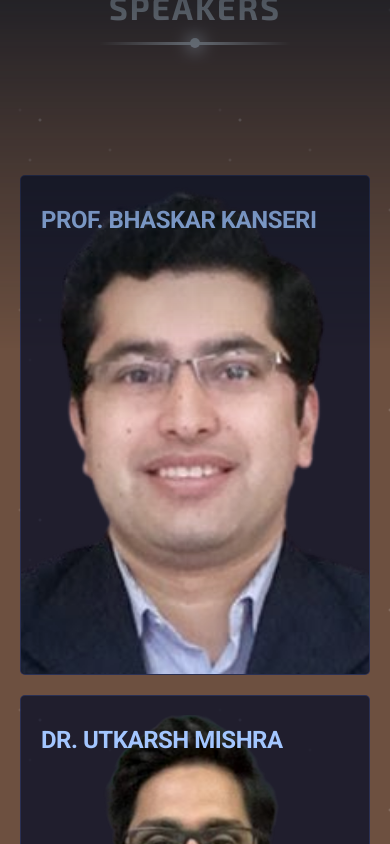
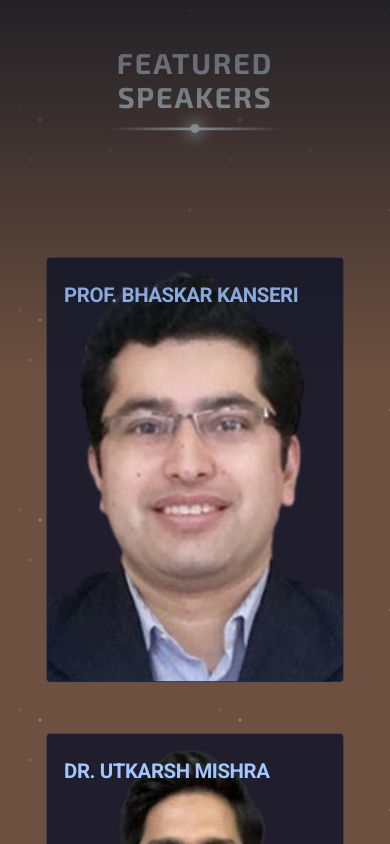
Before and after one commit to ShauryaRahlon/JSCOP-7-Frontend, a React (Vite) app: page /speaker in a window 390 px wide. Shown: the top 844 px of the page. Built offline with nearby package versions, Linux system fonts and the light colour scheme.

Commit message:
Making speakers page responsive

```diff
--- a/src/Pages/Speaker/Speaker.jsx
+++ b/src/Pages/Speaker/Speaker.jsx
@@ -34,6 +34,7 @@ function Speaker() {
       <div className="speaker-container" ref={containerRef}>
         <div className="speaker-heading">
           <h2>Featured Speakers</h2>
+          <div />
           <div className="cosmic-line"></div>
         </div>
         <div className="wrap">
--- a/src/Pages/Speaker/Speaker.scss
+++ b/src/Pages/Speaker/Speaker.scss
@@ -92,10 +92,10 @@
 
 .speaker-heading {
   text-align: center;
-  margin: 80px 0 40px 0;
-  // padding: 40px 0;
+  margin: 40px 0 70px 0;
+  padding-bottom: 40px;
   position: relative;
-  top: -30px;
+  // top: -30px;
 
   h2 {
     font-size: 3rem;
@@ -110,7 +110,7 @@
     // -webkit-text-fill-color: transparent;
     // background-clip: text;
     // text-shadow: 0 0 20px rgba(111, 184, 255, 0.3);
-    position: relative;
+    // position: relative;
     display: inline-block;
   }
 
@@ -147,7 +147,7 @@
   gap: 30px;
   // max-width: 1200px;
   width: 100%;
-  margin: 0 auto;
+  margin: 10px auto;
   padding: 60px 0 70px 0;
 
   .tile {
@@ -184,6 +184,10 @@
   @media (max-width: 1100px) {
     grid-template-columns: repeat(2, 1fr);
 
+    // .wrap {
+    //   scale: 0.9;
+    //   padding-bottom: 40px;
+    // }
     .tile:nth-child(3) {
       transition-delay: 0.1s;
     }
@@ -203,6 +207,11 @@
 }
 
 @media (max-width: 768px) {
+  .wrap {
+    gap: 20px;
+    scale: 0.9;
+  }
+
   .speaker-section {
     padding: 60px 30px;
   }
@@ -210,23 +219,35 @@
   .speaker-heading h2 {
     font-size: 2.5rem;
   }
+  .speaker-container {
+    padding: 0;
+  }
 }
 
 @media (max-width: 480px) {
-  .speaker-section {
-    padding: 40px 0;
-  }
+  // .speaker-section {
+  //   padding: 40px 0;
+  // }
 
   .speaker-heading {
-    margin-bottom: 40px;
+    margin: 30px auto 0;
+    padding: 0;
+    position: relative;
+    top: 70px;
+    scale: 0.9;
 
     h2 {
       font-size: 2rem;
     }
   }
 
+  .speaker-section {
+    padding: 80px 20px;
+  }
   .wrap {
-    gap: 20px;
+    position: relative;
+    gap: 60px;
+    scale: 0.85;
   }
 }
 
```
